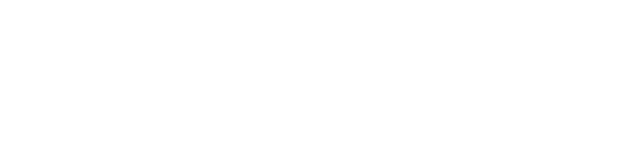
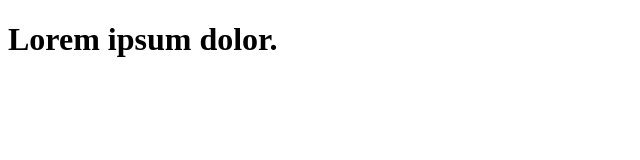
Before and after one commit to Artiom0101/index.html, a plain HTML site: page index.html in a window 1280 px wide. Shown: the whole page, without its empty margins (0-640 px from the left). Drawn offline with Linux system fonts and the light colour scheme.

Commit message:
Am adaugat h1 in div

```diff
--- a/index.html
+++ b/index.html
@@ -5,6 +5,8 @@
     <title>Title</title>
 </head>
 <body>
-
+<div>
+    <h1>Lorem ipsum dolor.</h1>
+</div>
 </body>
 </html>
```
